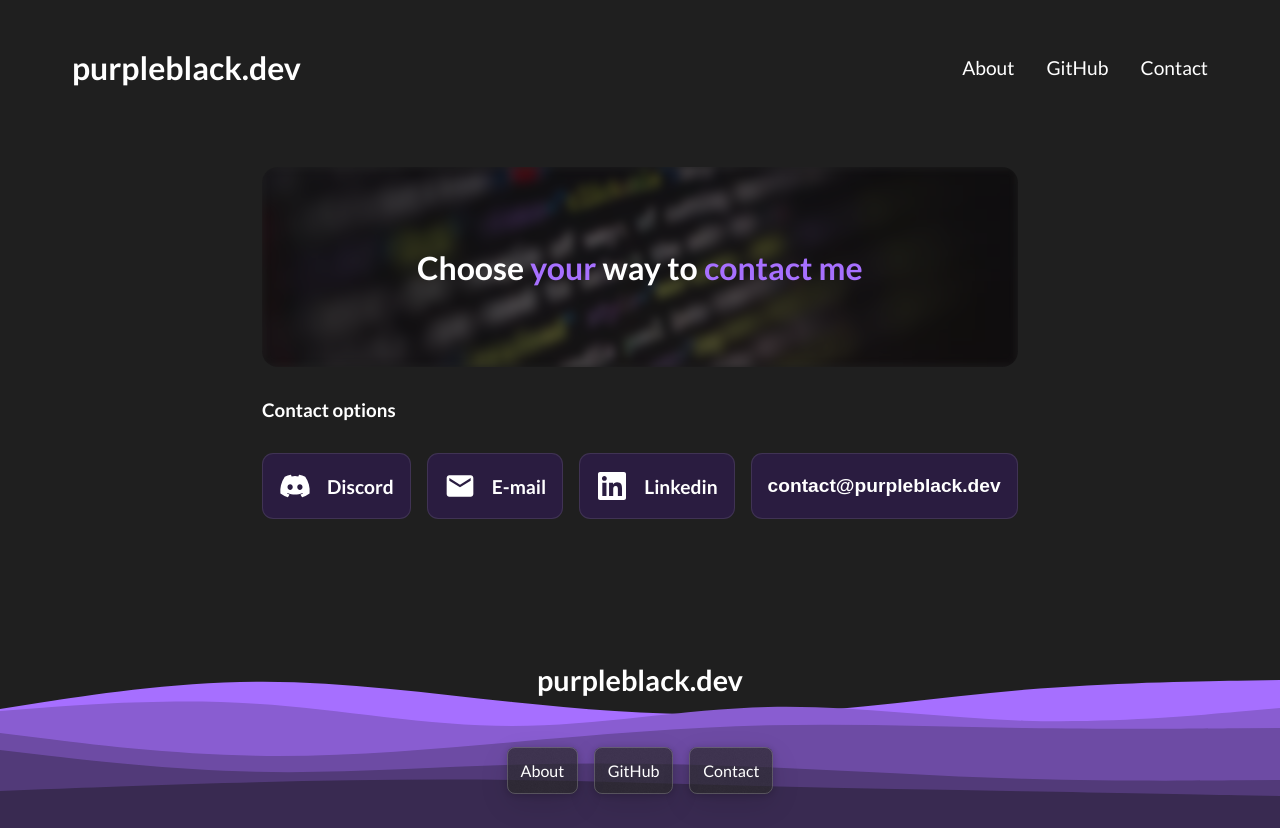
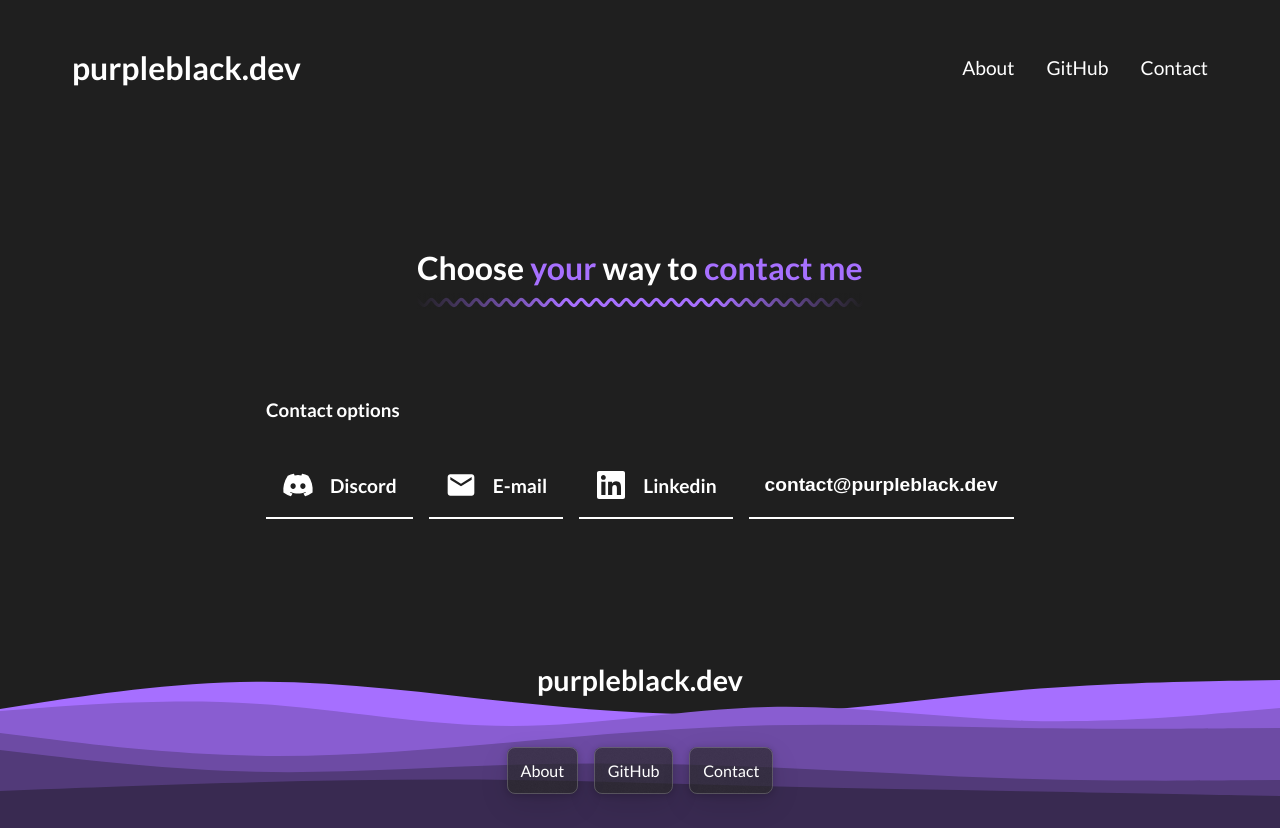
Before and after one commit to goodideagiver/purple-dev-react, a React (Create React App) app: page /contact in a window 1280 px wide. Built offline with nearby package versions, Linux system fonts and the light colour scheme.

Commit message:
Redesign contact section

```diff
--- a/src/components/UI/projectCard/projectCard.module.css
+++ b/src/components/UI/projectCard/projectCard.module.css
@@ -57,8 +57,6 @@
 	border-radius: 1rem;
 }
 
-
-
 @media (min-width: 800px) {
 	.cardWrapper {
 		transition: 0.2s;
--- a/src/components/content/contact/Contact.js
+++ b/src/components/content/contact/Contact.js
@@ -12,7 +12,7 @@ const Contact = () => {
 				<h2 className={styles.title}>
 					Choose <span>your</span> way to <span>contact me</span>
 				</h2>
-				<ImgSmoothLoad src={code} alt='' aria-hidden='true' />
+				{/* <ImgSmoothLoad src={code} alt='' aria-hidden='true' /> */}
 			</div>
 			<div className={`${styles.root}`}>
 				<ContactOptions />
--- a/src/components/content/contact/contact.module.css
+++ b/src/components/content/contact/contact.module.css
@@ -15,6 +15,8 @@
 	display: grid;
 	place-items: center;
 	z-index: 1;
+	background-size: cover;
+	background-position: bottom;
 }
 
 .title {
@@ -22,7 +24,49 @@
 	/* width: min(fit-content, 95%); */
 	text-align: center;
 	z-index: 2;
-	padding: 2rem;
+	padding: 2rem 0;
+	overflow: hidden;
+	margin: 1rem;
+	position: relative;
+	z-index: 1;
+}
+
+.title::before {
+	content: 'aaaaaaaaaaaaaaaaaaaaaaaaaaaaaaaaaaaaaaaaaaaaaaaaaaaaaaaaaaaaaaaa';
+	position: absolute;
+	bottom: 16px;
+	left: 0;
+	color: transparent;
+	text-decoration-style: wavy;
+	text-decoration-color: var(--color-primary);
+	text-decoration-line: underline;
+	animation: animate 2s linear infinite;
+	width: 100%;
+}
+
+.title::after {
+	position: absolute;
+	content: '';
+	width: 100%;
+	background-image: linear-gradient(
+		to right,
+		var(--bg-primary) 0,
+		transparent,
+		transparent,
+		var(--bg-primary)
+	);
+	height: 16px;
+	left: 0;
+	bottom: 10px;
+}
+
+@keyframes animate {
+	from {
+		transform: translate(0);
+	}
+	to {
+		transform: translate(-16px);
+	}
 }
 
 .title span {
--- a/src/components/content/contact/contactOptions/contactOptions.module.css
+++ b/src/components/content/contact/contactOptions/contactOptions.module.css
@@ -13,8 +13,9 @@
 	padding: 1rem;
 	display: block;
 	text-align: center;
-	border: rgba(255, 255, 255, 0.1) solid 1px;
-	border-radius: var(--border-radius-sm);
+	border: 0;
+	border-bottom: 2px var(--font-primary) solid;
+	border-radius: 0;
 	font-size: 1.2rem;
 	font-weight: bold;
 	text-decoration: none;
@@ -25,7 +26,7 @@
 	flex-wrap: wrap;
 	color: var(--font-primary);
 	width: 100%;
-	background-color: var(--color-secondary);
+	/* background-color: var(--color-secondary); */
 	transition: 0s;
 	height: 100%;
 	transition: all 0.2s ease-in-out;
@@ -39,17 +40,14 @@
 
 .list p {
 	flex-grow: 1;
-	transition: 0.5s;
+	transition: 0.2s 0s;
 }
 
 .list a:hover,
 .list .option:hover {
-	background-color: var(--btn-primary-hover);
-}
-
-.list a:hover p,
-.list .option:hover p {
-	transform: scale(0.95);
+	border-color: var(--btn-primary);
+	color: var(--btn-primary);
+	background-color: transparent;
 }
 
 .list a:hover span {
```
Also changed, not shown: src/components/content/content.module.css (line endings or trailing spaces).
